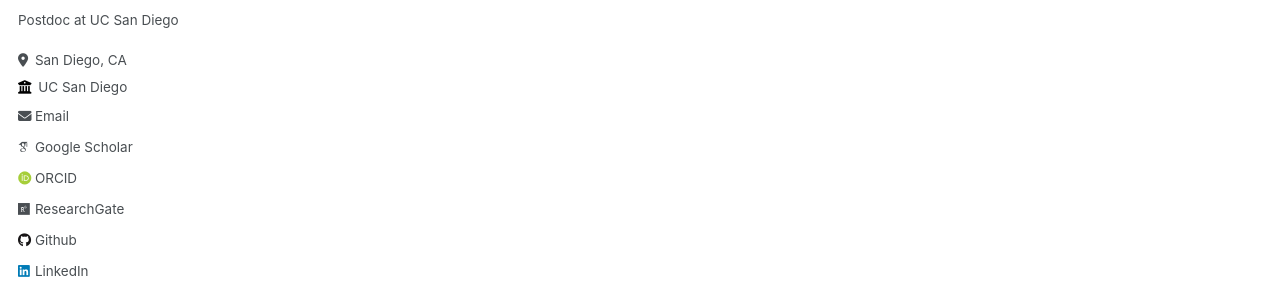
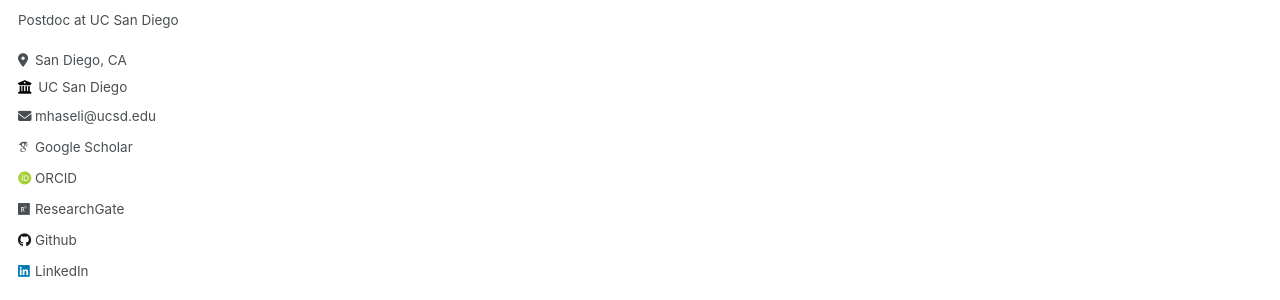
Before and after one commit to mhaseli/mhaseli.github.io, a Jekyll site: the page built from _pages/about.md, in a window 1280 px wide. Shown: the part 326-626 px from the top of the page. Built offline with Jekyll 4.4.1, drawn with Linux system fonts in a browser that asks for light colours; some web fonts are replaced; comment, search, counter and statistics services are not loaded.

Commit message:
Change Email text in sidebar

```diff
--- a/_data/ui-text.yml
+++ b/_data/ui-text.yml
@@ -25,7 +25,7 @@
   feed_label                 : "Feed"
   powered_by                 : "Powered by"
   website_label              : "Website"
-  email_label                : "Email"
+  email_label                : "mhaseli@ucsd.edu"
   recent_posts               : "Recent Posts"
   undefined_wpm              : "Undefined parameter words_per_minute at _config.yml"
   comment_form_info          : "Your email address will not be published. Required fields are marked"
```
